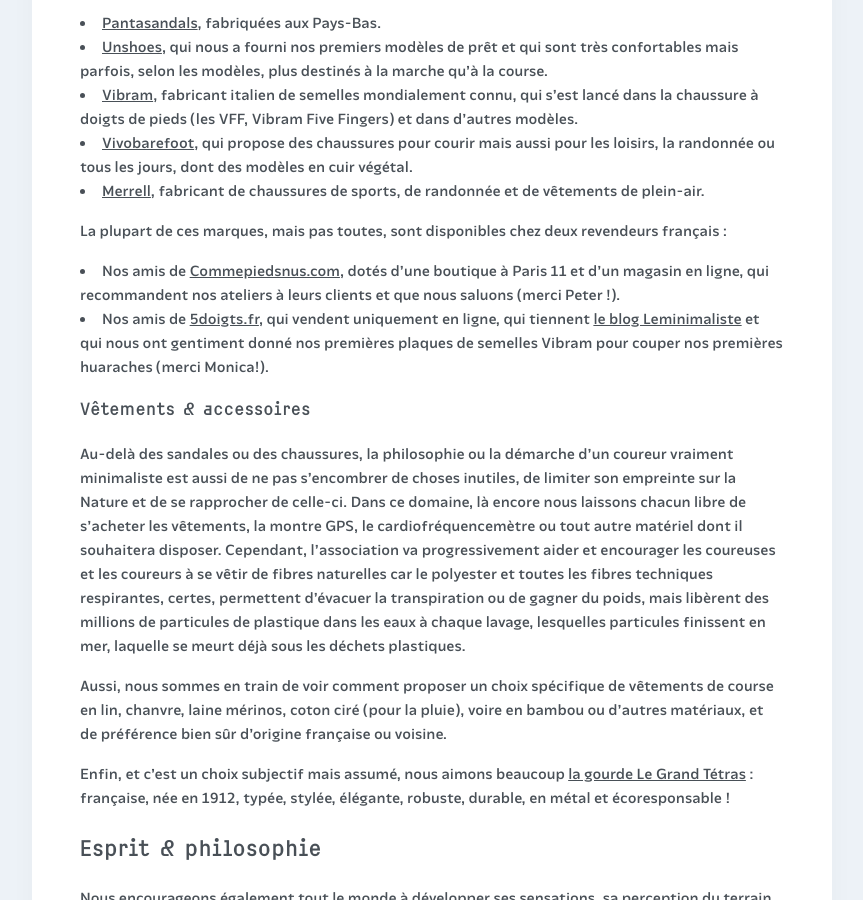
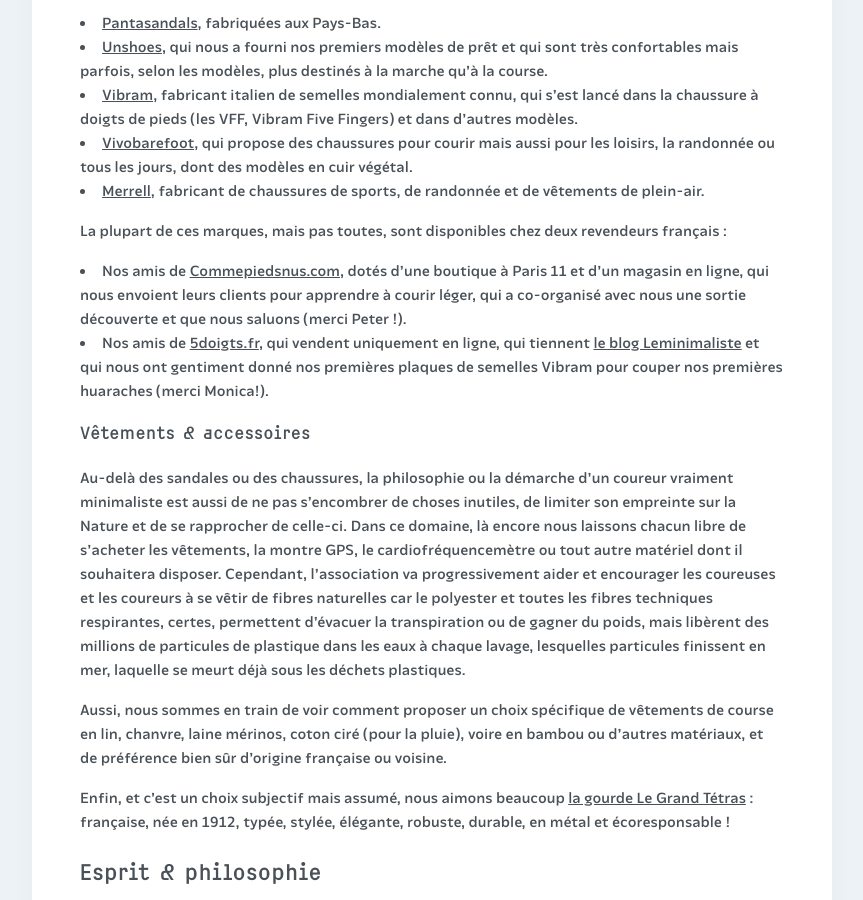
Before and after one commit to courirpaleo/courirpaleo.github.io, a Jekyll site: the page built from _pages/ressources.md, in a window 1280 px wide and 900 px high, scrolled down 8183 px. Shown: the whole window, without its empty margins (208-1071 px from the left). Built offline with Jekyll 4.4.1, drawn with Linux system fonts in a browser that asks for light colours; some web fonts are replaced.

Commit message:
Update ressources.md

```diff
--- a/_pages/ressources.md
+++ b/_pages/ressources.md
@@ -91,7 +91,7 @@
 - [Merrell](https://www.merrell.com/FR/fr_FR/home), fabricant de chaussures de sports, de randonnée et de vêtements de plein-air.
 
 La plupart de ces marques, mais pas toutes, sont disponibles chez deux revendeurs français&nbsp;:
-- Nos amis de [Commepiedsnus.com](https://commepiedsnus.com/fr), dotés d'une boutique à Paris 11 et d'un magasin en ligne, qui recommandent nos ateliers à leurs clients et que nous saluons (merci Peter&nbsp;!).
+- Nos amis de [Commepiedsnus.com](https://commepiedsnus.com/fr), dotés d'une boutique à Paris 11 et d'un magasin en ligne, qui nous envoient leurs clients pour apprendre à courir léger, qui a co-organisé avec nous une sortie découverte et que nous saluons (merci Peter&nbsp;!).
 - Nos amis de [5doigts.fr](https://5doigts.fr), qui vendent uniquement en ligne, qui tiennent [le blog Leminimaliste](https://leminimaliste.info) et qui nous ont gentiment donné nos premières plaques de semelles Vibram pour couper nos premières huaraches (merci Monica!).
 
 ### Vêtements & accessoires
```
